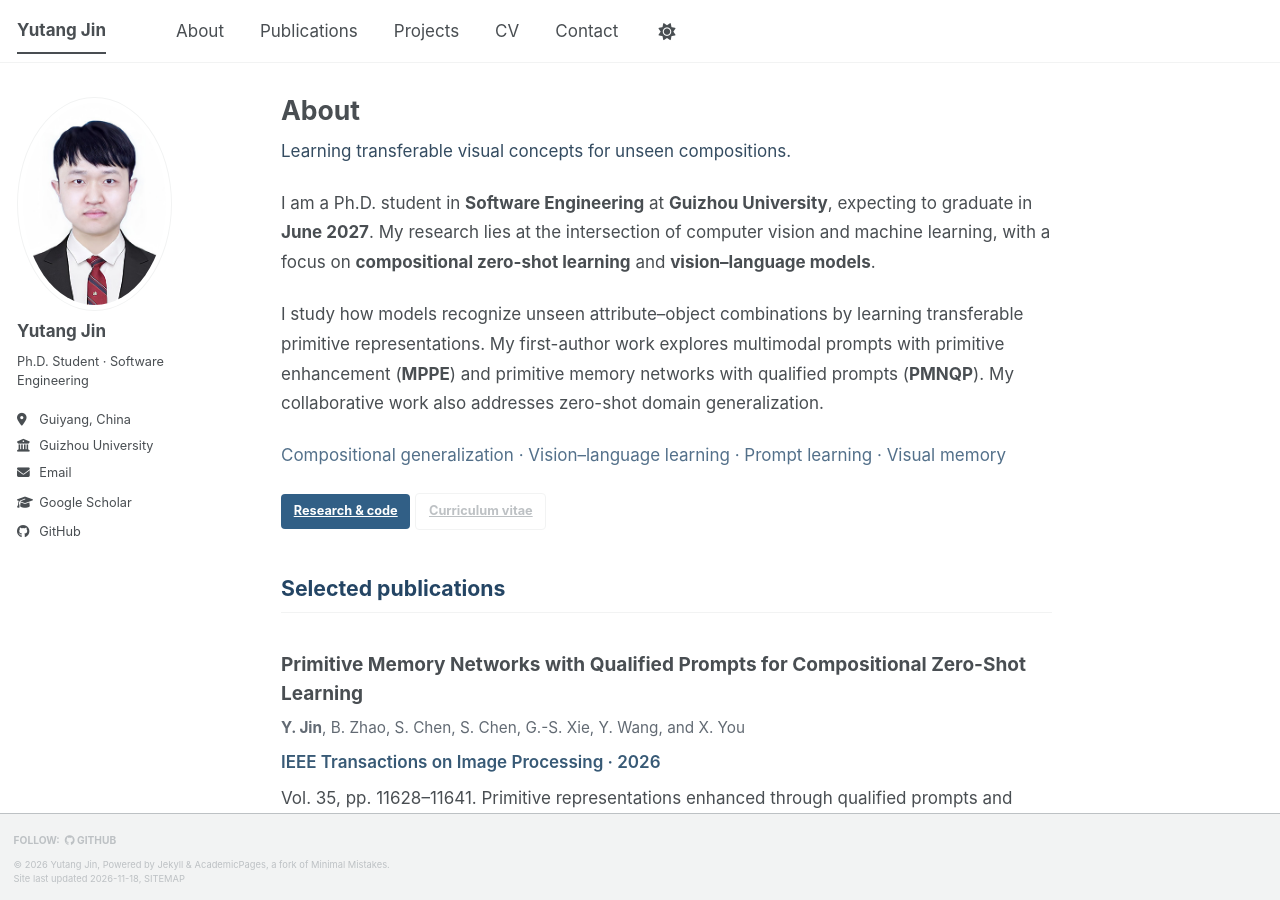
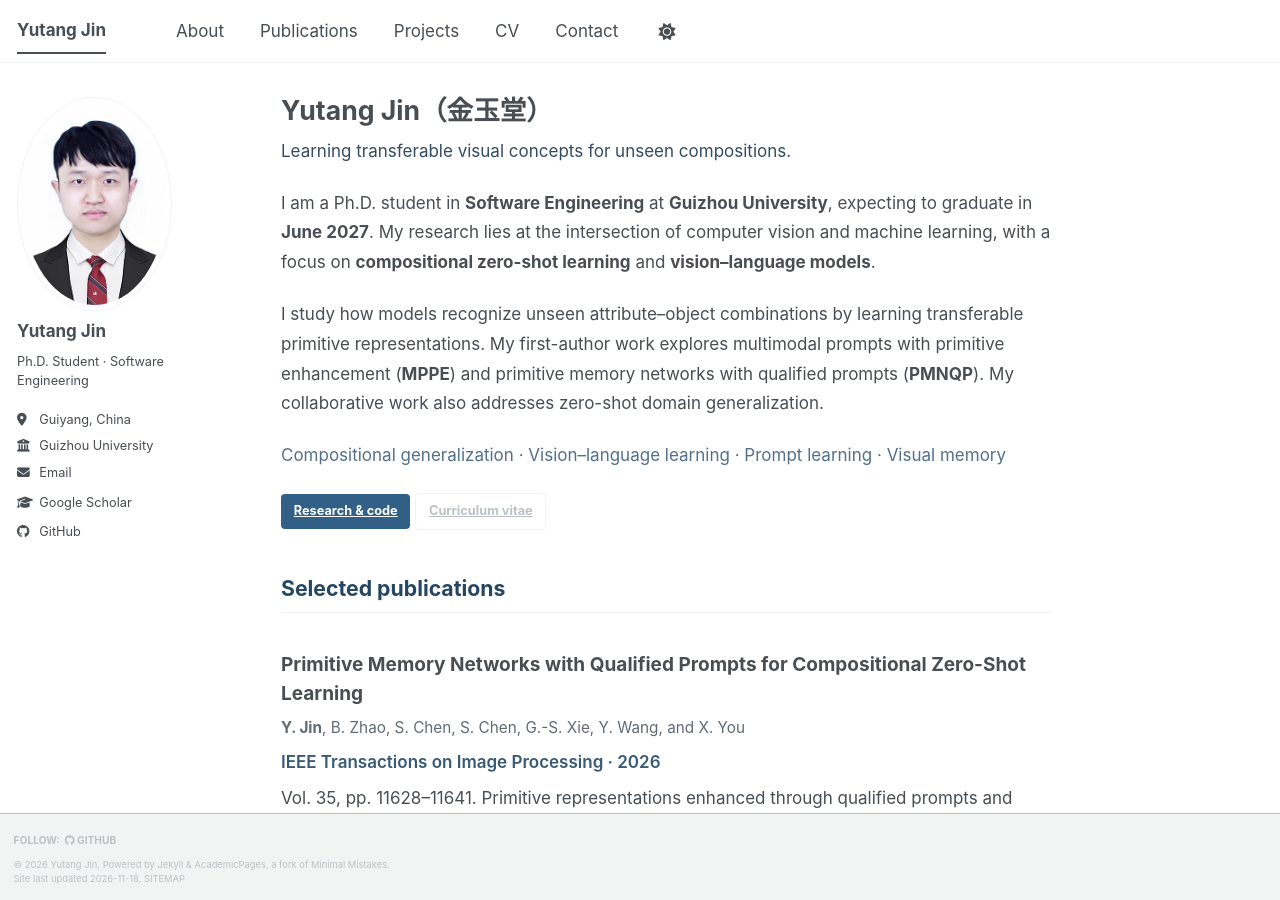
Before and after one commit to YtJin-git/YtJin-git.github.io, a Jekyll site: the page built from _pages/about.md, in a window 1280 px wide and 900 px high. Built offline with Jekyll 4.4.1, drawn with Linux system fonts in a browser that asks for light colours.

Commit message:
Clarify homepage title and bilingual name

```diff
--- a/_includes/seo.html
+++ b/_includes/seo.html
@@ -10,6 +10,9 @@
 
 {% if page.title %}
   {% assign seo_title = page.title | append: " " | append: site.title_separator | append: " " | append: site.title %}
+{% endif %}
+{% if page.seo_title %}
+  {% assign seo_title = page.seo_title %}
 {% endif %}
 {% if seo_title %}
   {% assign seo_title = seo_title | markdownify | strip_html | strip_newlines | escape_once %}
--- a/_pages/about.md
+++ b/_pages/about.md
@@ -1,5 +1,6 @@
 ---
-title: About
+title: 'Yutang Jin（金玉堂）'
+seo_title: 'Yutang Jin（金玉堂）| Guizhou University'
 permalink: /
 author_profile: true
 ---
```
